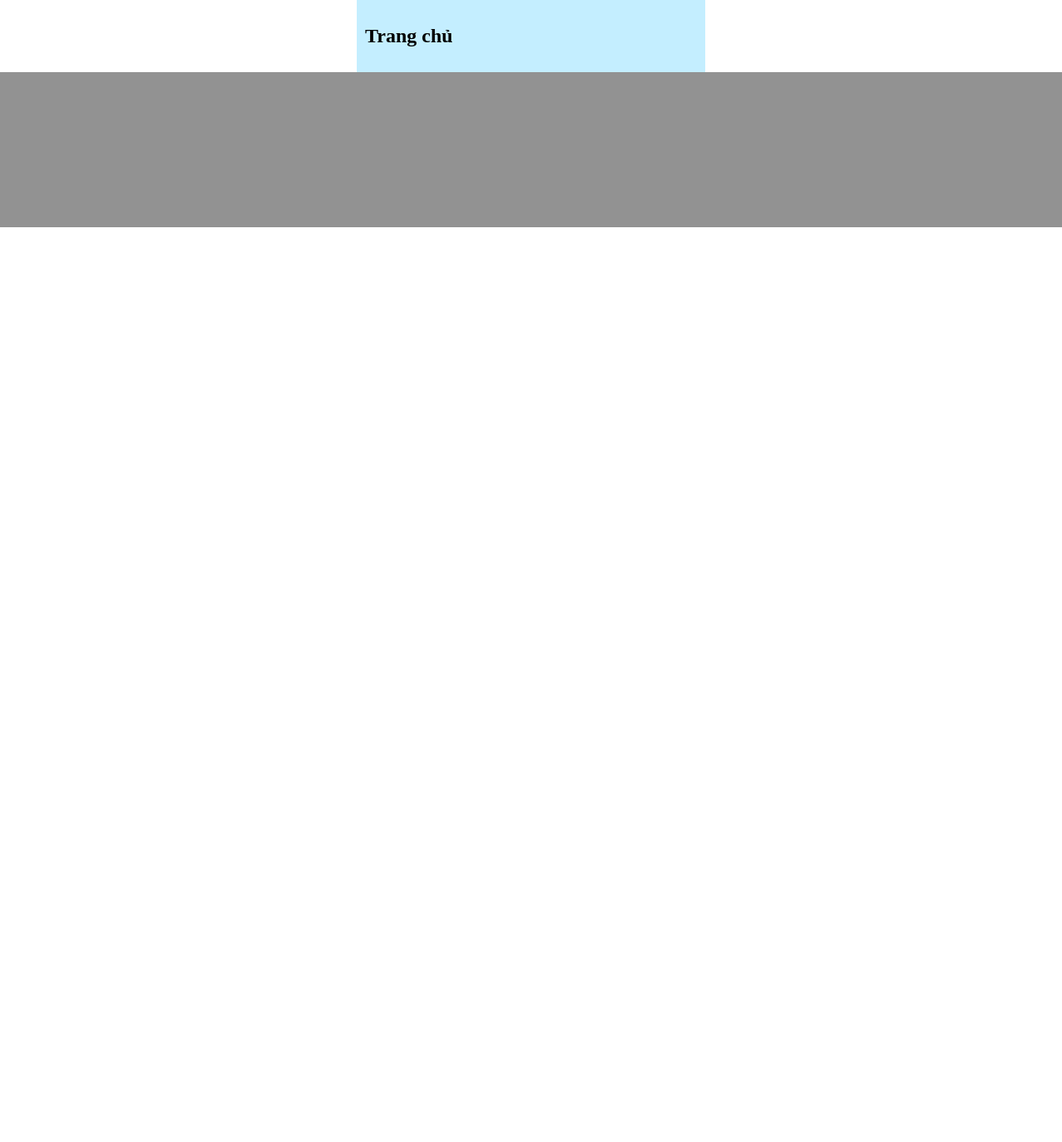
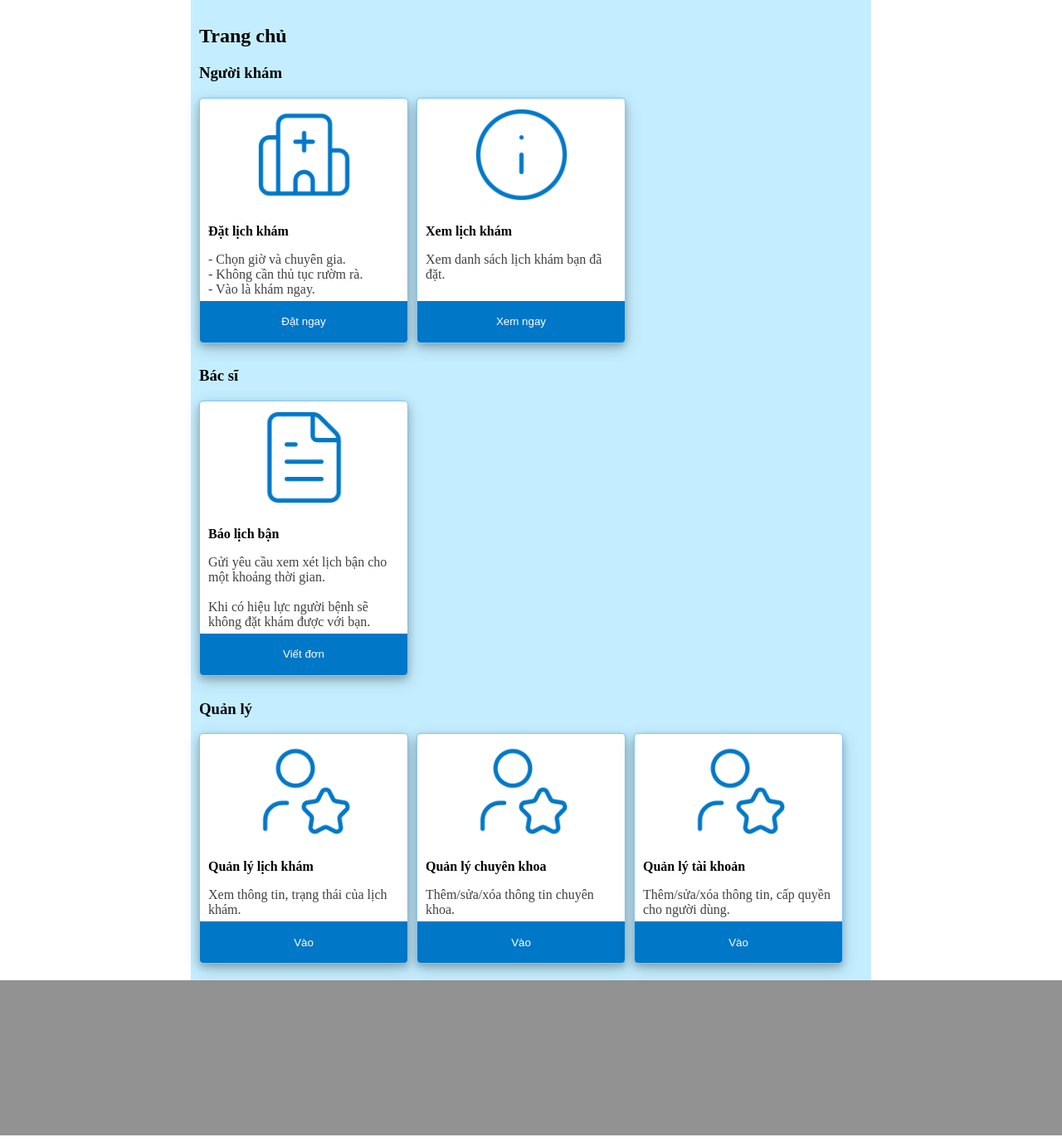
Before and after one commit to Numeristic/BaiTapNhom_CT428_Nhom1, a PHP site: page / in a window 1280 px wide. Shown: the part 238-1615 px from the top of the page at 83% size. Before the commit the page ends 512 px from the top, so only its background shows below. Run offline with PHP 8.4, Linux system fonts and the light colour scheme.

Commit message:
Index page progress.

```diff
--- a/index.php
+++ b/index.php
@@ -3,6 +3,7 @@
         <?php
             include 'src/server/stylesheets_special.php'
         ?>
+        <link rel="stylesheet" href="src/server/styles/trangchu_extra.css">
     </head>
     <body>
         <?php
@@ -18,7 +19,74 @@
                 <div id="login_panel">
                     <h2><b>Trang chủ</b></h2>
                     <div>
+                        <h3>Người khám</h3>
+                        <div class="feature_list">
 
+                            <div class="feature_container">
+                                <img src="img/hospital.png" class="feature_img">
+                                <p class="feature_title"><b>Đặt lịch khám</b></p>
+                                <p class="feature_description">
+                                    - Chọn giờ và chuyên gia. <br>
+                                    - Không cần thủ tục rườm rà. <br>
+                                    - Vào là khám ngay.
+                                </p>
+                                <button class="feature_button">Đặt ngay</button>
+                            </div>
+
+                            <div class="feature_container">
+                                <img src="img/info.png" class="feature_img">
+                                <p class="feature_title"><b>Xem lịch khám</b></p>
+                                <p class="feature_description">
+                                    Xem danh sách lịch khám bạn đã đặt.
+                                </p>
+                                <button class="feature_button">Xem ngay</button>
+                            </div>
+                        </div>
+
+                        <h3>Bác sĩ</h3>
+                        <div class="feature_list">
+
+                            <div class="feature_container">
+                                <img src="img/file-text.png" class="feature_img">
+                                <p class="feature_title"><b>Báo lịch bận</b></p>
+                                <p class="feature_description">
+                                    Gửi yêu cầu xem xét lịch bận cho một khoảng thời gian.<br><br> Khi có hiệu lực người bệnh sẽ không đặt khám được với bạn.
+                                </p>
+                                <button class="feature_button">Viết đơn</button>
+                            </div>
+                        </div>
+
+                        <h3>Quản lý</h3>
+                        <div class="feature_list">
+
+                            <div class="feature_container">
+                                <img src="img/user-star.png" class="feature_img">
+                                <p class="feature_title"><b>Quản lý lịch khám</b></p>
+                                <p class="feature_description">
+                                    Xem thông tin, trạng thái của lịch khám.
+                                </p>
+                                <button class="feature_button">Vào</button>
+                            </div>
+
+                            <div class="feature_container">
+                                <img src="img/user-star.png" class="feature_img">
+                                <p class="feature_title"><b>Quản lý chuyên khoa</b></p>
+                                <p class="feature_description">
+                                    Thêm/sửa/xóa thông tin chuyên khoa.
+                                </p>
+                                <button class="feature_button">Vào</button>
+                            </div>
+
+                            <div class="feature_container">
+                                <img src="img/user-star.png" class="feature_img">
+                                <p class="feature_title"><b>Quản lý tài khoản</b></p>
+                                <p class="feature_description">
+                                    Thêm/sửa/xóa thông tin, cấp quyền cho người dùng.
+                                </p>
+                                <button class="feature_button">Vào</button>
+                            </div>
+                        </div>
+                        <div></div>
                     </div>
                 </div>
                 <div class="empty"></div>
--- /dev/null
+++ b/src/server/styles/trangchu_extra.css
@@ -0,0 +1,82 @@
+#login_panel {
+    /*background-color: red;*/
+    grid-area: "login";
+    background-color: rgba(115, 215, 255, 0.418);
+    max-width: 1500px;
+    min-width: 800px;
+    width: auto;
+
+    padding: 10px;
+
+    min-height:1fr;
+}
+
+.feature_list {
+    display:flex;
+    flex-direction:row;
+    flex-wrap: wrap;
+}
+
+.feature_container {
+
+    display: flex;
+    flex-direction:column;
+    align-items:top;
+
+    border-style:solid;
+    border-radius: 5px;
+    border-width: 1px;
+    border-color: rgba(0, 145, 255, 0.5);
+
+    width: 250px;
+    height: auto;
+
+    margin-right: 10px;
+    margin-bottom: 10px;
+
+    background-color: white;
+    box-shadow: 0 4px 8px 0 rgba(0, 0, 0, 0.2), 0 6px 20px 0 rgba(0, 0, 0, 0.19);
+    overflow:hidden;
+}
+
+.feature_img {
+    padding:5px;
+
+    width:50%;
+    height:auto;
+    margin-left:auto;
+    margin-right:auto;
+}
+
+.feature_title {
+
+    width: fit-content;
+    height: fit-content;
+
+    margin-bottom: 0px;
+
+    padding-left: 10px;
+    padding-right: 10px;
+}
+
+.feature_description {
+    width: fit-content;
+    height: fit-content;
+
+    color: rgba(0,0,0,0.75);
+
+    margin-bottom: auto;
+    padding-left: 10px;
+    padding-right: 10px;
+}
+
+.feature_button {
+    background-color: rgb(0, 119, 199);
+    color: white;
+
+    min-height: 50px;
+
+    margin-top:5px;
+    border-radius: 0px;
+    border-style:none;
+}
--- a/src/server/templates/updateUserInfoAdminOnly.php
+++ b/src/server/templates/updateUserInfoAdminOnly.php
@@ -15,10 +15,10 @@
 
 <label for="ck" id="label_ck">Chuyên khoa:</label>
 <br>
-<select name="ck" id="input_ck" value=<?php?>>
+<select name="ck" id="input_ck">
     <option value="">Chọn chuyên khoa</option>
     <?php
-        require_once("../server/scripts/loadCk.php");
+        require_once("../server/norun/loadCk2.php");
     ?>
 </select>
 <br>
--- a/src/user/thongtincanhan.php
+++ b/src/user/thongtincanhan.php
@@ -32,7 +32,7 @@
 
     if ($load_id != $_SESSION["ID_TaiKhoan"]) {
         if ($logged_in) {
-            $query = "SELECT ThongTinTaiKhoan.ID AS ID,ThongTinTaiKhoan.HoTen,ThongTinTaiKhoan.SoCCCD,COUNT(BacSi.ID) as LaBacSi,COUNT(QuanLy.ID) as LaQuanLy, ThongTinTaiKhoan.SoCCCD as SoCCCD, ThongTinTaiKhoan.NgaySinh as NgaySinh FROM ThongTinTaiKhoan
+            $query = "SELECT ThongTinTaiKhoan.ID AS ID,ThongTinTaiKhoan.HoTen,ThongTinTaiKhoan.SoCCCD,COUNT(BacSi.ID) as LaBacSi,COUNT(QuanLy.ID) as LaQuanLy, BacSi.ID_ChuyenKhoa as ID_ChuyenKhoa, ThongTinTaiKhoan.SoCCCD as SoCCCD, ThongTinTaiKhoan.NgaySinh as NgaySinh FROM ThongTinTaiKhoan
             LEFT JOIN BacSi ON BacSi.ID = ThongTinTaiKhoan.ID
             LEFT JOIN QuanLy ON QuanLy.ID = ThongTinTaiKhoan.ID
             WHERE ThongTinTaiKhoan.ID = ?";
```
Also changed, not shown: notes/to_do.txt (+4 -3 lines), src/client/scripts/thongtincanhan.js (+41 -2 lines), img/file-text.png (added), img/hospital.png (added), img/info.png (added), img/user-star.png (added).
